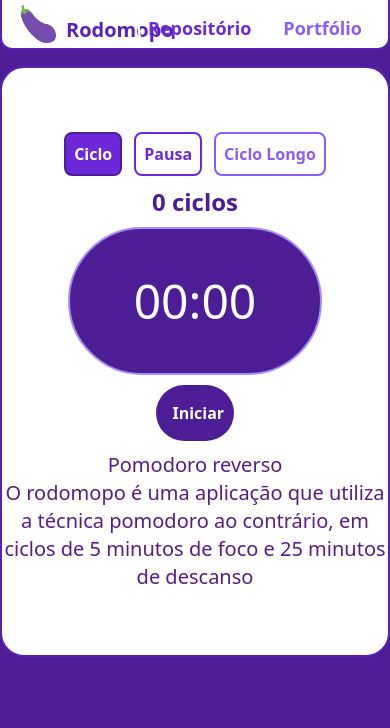
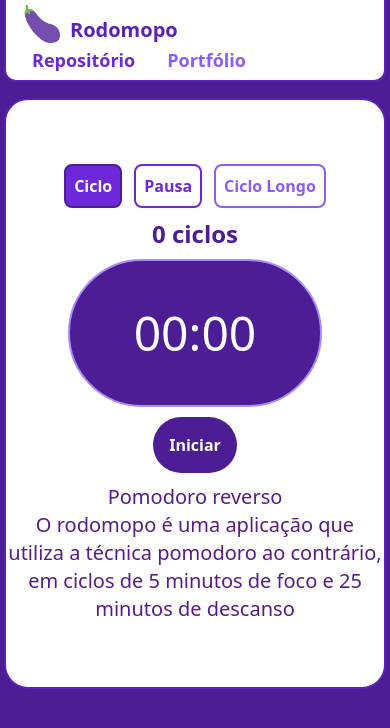
Before and after one commit to gabrielJGS/rodomopo, a Next.js app: page / in a window 390 px wide. Shown: the top 728 px of the page. Built offline with nearby package versions, Linux system fonts and the light colour scheme.

Commit message:
fix mobile layout

```diff
--- a/src/pages/index.tsx
+++ b/src/pages/index.tsx
@@ -109,7 +109,7 @@ export default function Home() {
         <link rel="icon" href="./favicon.ico" />
       </Head>
       <main className="bg-violet-900 min-h-screen">
-        <nav className="bg-white flex flex-row justify-between align-middle mx-auto max-w-full px-4 py-1 rounded-b-xl border-2 border-t-0 border-violet-800 text-violet-800 text-lg">
+        <nav className="bg-white flex flex-col md:flex-row justify-between align-middle mx-1 max-w-full px-4 py-1 rounded-b-xl border-2 border-t-0 border-violet-800 text-violet-800 text-lg">
           <div className="flex flex-row items-end">
             <Image src={logo} alt="Eggplant" height={40} width={40} />
             <h4 className="font-bold text-xl ml-2">Rodomopo</h4>
@@ -134,7 +134,7 @@ export default function Home() {
           </div>
         </nav>
         <section className="py-4 max-h-screen">
-          <div className="h-[70vh] bg-white border-2 border-violet-800 max-w-screen-xl mx-auto rounded-3xl flex flex-col justify-between items-center py-16">
+          <div className="h-[70vh] bg-white border-2 border-violet-800 max-w-screen-xl mx-1 rounded-3xl flex flex-col justify-between items-center py-16 lg:mx-auto">
             <div className="flex flex-row gap-3 font-bold">
               <button
                 className={
@@ -172,7 +172,7 @@ export default function Home() {
               {formatTimer()}
             </span>
             <button
-              className="rounded-full font-bold text-white bg-violet-900 w-1/5 p-4 transition-all hover:scale-125 hover:bg-violet-700"
+              className="rounded-full font-bold text-white bg-violet-900 md:w-1/5 p-4 transition-all hover:scale-125 hover:bg-violet-700"
               onClick={handleStartCount}
             >
               {isActive ? "Parar" : "Iniciar"}
```
